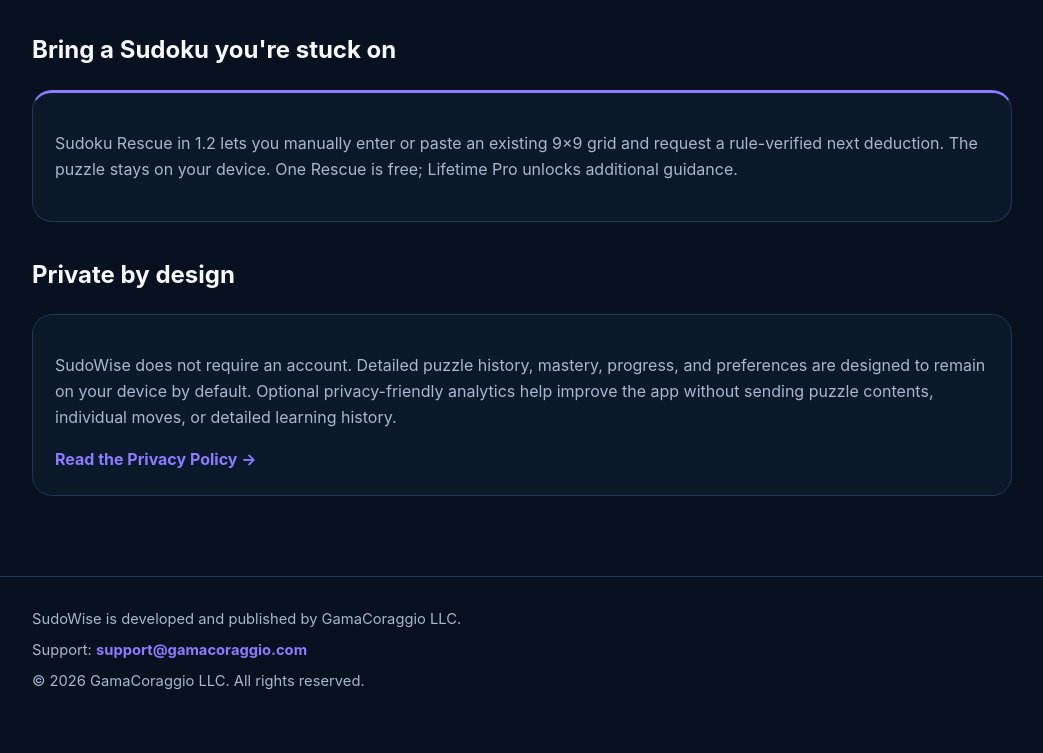
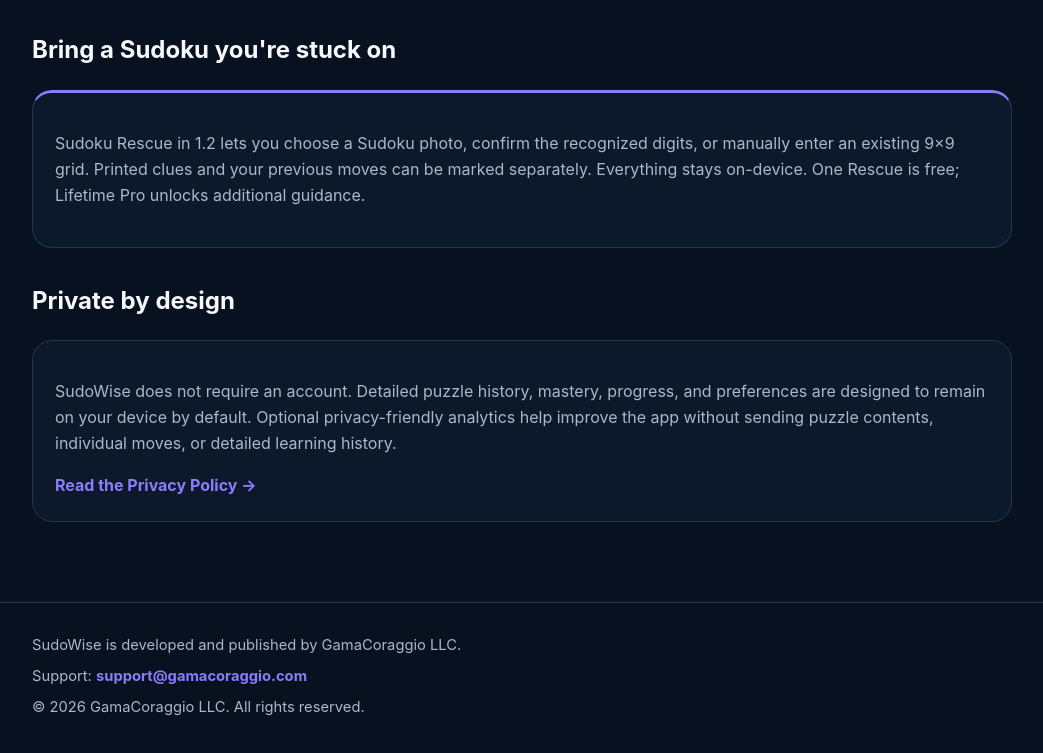
Before and after one commit to mmagriGH/sudowise-site, a plain HTML site: page index.html in a window 1280 px wide. Shown: the part 1941-2694 px from the top of the page, without its empty margins (118-1161 px from the left). Drawn offline with Linux system fonts and the light colour scheme.

Commit message:
feat(site): advertise privacy-preserving photo-to-Sudoku Rescue import accurately

```diff
--- a/index.html
+++ b/index.html
@@ -94,7 +94,7 @@
 
   <h2>Bring a Sudoku you're stuck on</h2>
   <section class="card violet">
-    <p>Sudoku Rescue in 1.2 lets you manually enter or paste an existing 9×9 grid and request a rule-verified next deduction. The puzzle stays on your device. One Rescue is free; Lifetime Pro unlocks additional guidance.</p>
+    <p>Sudoku Rescue in 1.2 lets you choose a Sudoku photo, confirm the recognized digits, or manually enter an existing 9×9 grid. Printed clues and your previous moves can be marked separately. Everything stays on-device. One Rescue is free; Lifetime Pro unlocks additional guidance.</p>
   </section>
 
   <h2>Private by design</h2>
```
